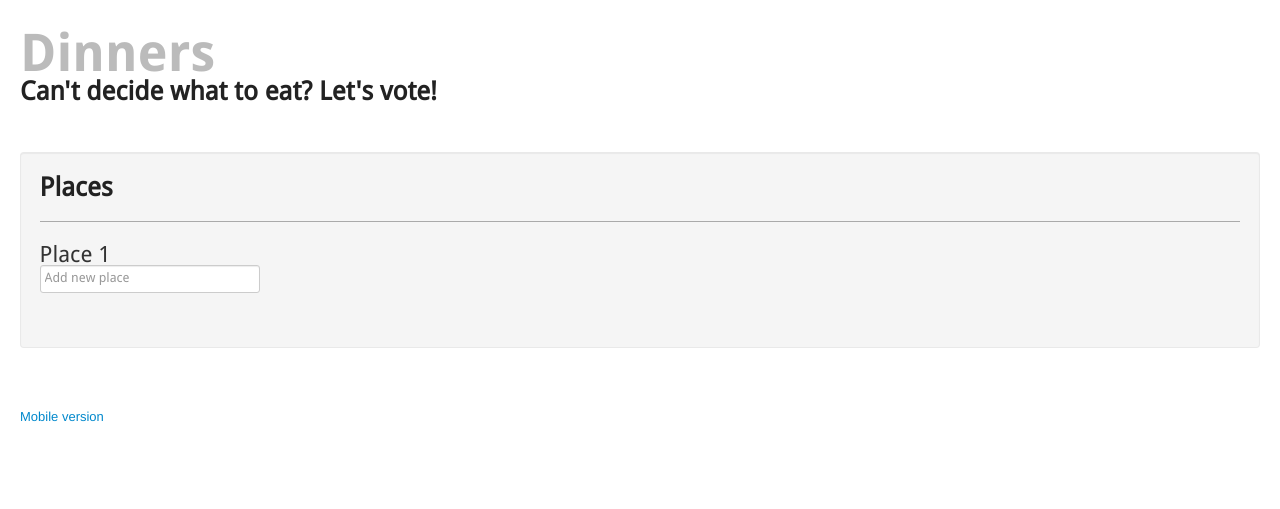
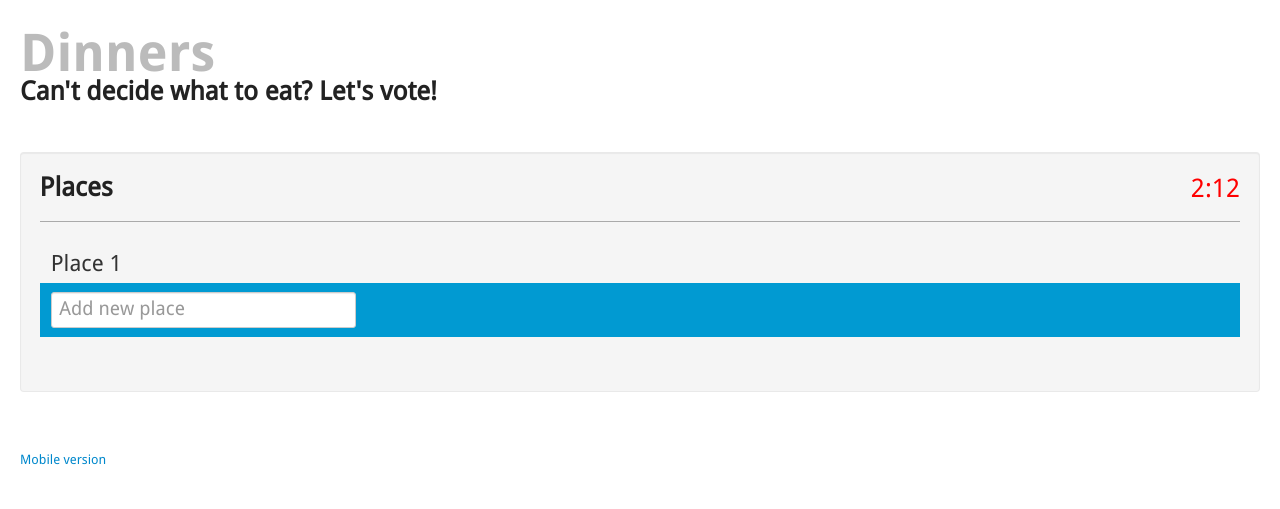
Before and after one commit to konieczkow/Dinners, a Rails app: page /events/1/places/new in a window 1280 px wide. Shown: the top 509 px of the page. Run offline with Rails 7, Linux system fonts and the light colour scheme; style sheets or scripts are compiled from the project's sources; parts of the project's set-up code (start-up, migrations or seed data) failed here and were passed over; some libraries are stand-ins or nearby versions.

Commit message:
places add

```diff
--- a/app/assets/stylesheets/application.css.scss
+++ b/app/assets/stylesheets/application.css.scss
@@ -4,7 +4,7 @@
 
 
 
-body, input {
+body, input, p, span, div {
   font-family: DroidSansRegular;
 
 }
@@ -75,14 +75,38 @@ header, footer {
 #places {
   margin-left: 1.5em;
 
+
   h2 {
     margin-bottom: 1em;
     padding-bottom: .5em;
     border-bottom: 1px solid #aaa;
   }
 
+  #countdown {
+    float: right;
+    font-size: 1.6rem;
+    color: #f00;
+    line-height: 1.5;
+
+  }
+
+
   ol li {
     font-size: 1.4rem;
+    line-height: 1.6;
+    padding-left: .5em;
+
+    &:nth-child(even) {background-color: #000; }
+    &.form_container {
+      background-color: #019AD2;
+      input {
+        margin: .5em 0;
+        font-size: 1.2rem;
+        line-height: 1.3rem;
+        padding: .4em .4em;
+        width: 15em;
+      }
+    }
   }
 
 }
--- a/app/views/places/new.html.haml
+++ b/app/views/places/new.html.haml
@@ -1,10 +1,13 @@
 .row
   .well#places
 
+    %p#countdown 2:12
+
     %h2 Places
+
 
     %ol.nav.nav-tabs.nav-stacked
       %li Place 1
-      %li
+      %li.form_container
         %form
           %input#add_place{:placeholder => 'Add new place', :type => 'text', :name => 'place_name'}
```
